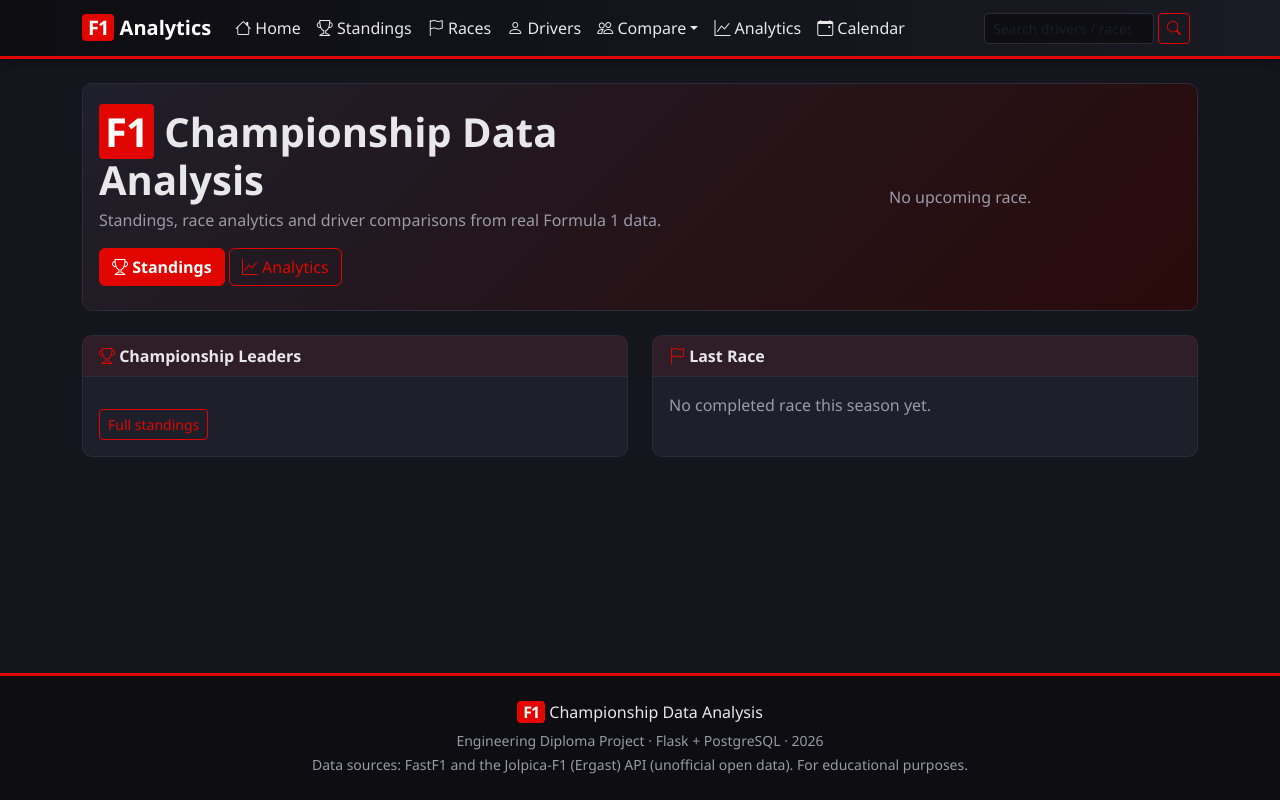
After one commit to ferhangedik/f1-championship-app, a Flask app: page / in a window 1280 px wide. The commit adds this page. Run offline with Flask 3, Linux system fonts and the light colour scheme; data that the repository does not hold is empty; some libraries are stand-ins or nearby versions.

Commit message:
feat: dashboard home page, search and error pages

```diff
--- a/app.py
+++ b/app.py
@@ -5,7 +5,7 @@
 import os
 from datetime import date
 
-from flask import Flask
+from flask import Flask, render_template
 from dotenv import load_dotenv
 
 import db
@@ -31,12 +31,14 @@ def create_app():
     from routes.compare import bp as compare_bp
     from routes.analytics import bp as analytics_bp
     from routes.calendar import bp as calendar_bp
+    from routes.home import bp as home_bp
     app.register_blueprint(standings_bp)
     app.register_blueprint(drivers_bp)
     app.register_blueprint(races_bp)
     app.register_blueprint(compare_bp)
     app.register_blueprint(analytics_bp)
     app.register_blueprint(calendar_bp)
+    app.register_blueprint(home_bp)
 
 
     # Every POST request must carry the session's anti-CSRF token
@@ -52,6 +54,19 @@ def create_app():
             "csrf_token": csrf_token,
         }
 
+    # Error pages (400 / 404 / 500)
+    @app.errorhandler(400)
+    def bad_request(e):
+        return render_template("errors/400.html"), 400
+
+    @app.errorhandler(404)
+    def not_found(e):
+        return render_template("errors/404.html"), 404
+
+    @app.errorhandler(500)
+    def server_error(e):
+        return render_template("errors/500.html"), 500
+
     return app
 
 
--- /dev/null
+++ b/routes/home.py
@@ -0,0 +1,103 @@
+#routes/home.py — Home page (dashboard) and site search.
+#All values are computed with SQL aggregation queries.
+
+from datetime import datetime, time
+from flask import Blueprint, render_template, request
+import db
+
+bp = Blueprint("home", __name__)
+
+
+CURRENT_SEASON = "SELECT season_id, year FROM hfg_seasons ORDER BY year DESC LIMIT 1"
+
+# Championship leaders: the first row of the standings functions (procedures.sql)
+DRIVER_LEADER = "SELECT * FROM hfg_fn_driver_standings(%s) LIMIT 1;"
+TEAM_LEADER = "SELECT * FROM hfg_fn_constructor_standings(%s) LIMIT 1;"
+
+LAST_RACE = """
+SELECT r.race_id, r.name, r.round, r.race_date, c.country
+FROM hfg_races r
+JOIN hfg_circuits c ON c.circuit_id = r.circuit_id
+WHERE r.season_id = %s AND r.is_upcoming = FALSE
+ORDER BY r.round DESC
+LIMIT 1;
+"""
+
+PODIUM = """
+SELECT res.finish_position, d.driver_id, d.first_name, d.last_name, t.name AS team
+FROM hfg_results res
+JOIN hfg_drivers d ON d.driver_id = res.driver_id
+LEFT JOIN hfg_teams t ON t.team_id = res.team_id
+WHERE res.race_id = %s AND res.finish_position <= 3
+ORDER BY res.finish_position;
+"""
+
+SEASON_STATS = """
+SELECT (SELECT COUNT(*) FROM hfg_races r WHERE r.season_id = %(sid)s AND r.is_upcoming = FALSE) AS completed,
+       (SELECT COUNT(*) FROM hfg_races r WHERE r.season_id = %(sid)s) AS total_races,
+       (SELECT COUNT(DISTINCT res.driver_id) FROM hfg_results res
+          JOIN hfg_races r ON r.race_id = res.race_id WHERE r.season_id = %(sid)s) AS drivers,
+       (SELECT COUNT(*) FROM hfg_reviews) AS reviews;
+"""
+
+NEXT_RACE = """
+SELECT r.race_id, r.name, r.round, r.race_date, r.race_time,
+       c.name AS circuit, c.country, s.year
+FROM hfg_races r
+JOIN hfg_circuits c ON c.circuit_id = r.circuit_id
+JOIN hfg_seasons  s ON s.season_id = r.season_id
+WHERE r.is_upcoming = TRUE AND r.race_date >= CURRENT_DATE
+ORDER BY r.race_date
+LIMIT 1;
+"""
+
+
+@bp.route("/")
+def index():
+    season = db.query(CURRENT_SEASON, one=True)
+    ctx = {"season": season}
+    if season:
+        sid = season["season_id"]
+        ctx["driver_leader"] = db.query(DRIVER_LEADER, (sid,), one=True)
+        ctx["team_leader"] = db.query(TEAM_LEADER, (sid,), one=True)
+        ctx["stats"] = db.query(SEASON_STATS, {"sid": sid}, one=True)
+        last = db.query(LAST_RACE, (sid,), one=True)
+        ctx["last_race"] = last
+        ctx["podium"] = db.query(PODIUM, (last["race_id"],)) if last else []
+
+    nxt = db.query(NEXT_RACE, one=True)
+    ctx["next_race"] = nxt
+    if nxt:
+        # stored in UTC
+        t = nxt["race_time"] or time(13, 0)
+        ctx["next_iso"] = datetime.combine(nxt["race_date"], t).isoformat() + "Z" # "Z" lets the browser convert to the visitor's time zone
+    else:
+        ctx["next_iso"] = None
+
+    return render_template("home.html", **ctx)
+
+
+@bp.route("/search")
+def search():
+    q = (request.args.get("q") or "").strip()
+    drivers = races = []
+    if q:
+        like = f"%{q}%"
+        drivers = db.query(
+            """SELECT d.driver_id, d.first_name, d.last_name, t.name AS team
+               FROM hfg_drivers d LEFT JOIN hfg_teams t ON t.team_id = d.team_id
+               WHERE d.first_name ILIKE %s OR d.last_name ILIKE %s
+                  OR (d.first_name || ' ' || d.last_name) ILIKE %s
+               ORDER BY d.last_name LIMIT 30""",
+            (like, like, like),
+        )
+        races = db.query(
+            """SELECT r.race_id, r.name, r.race_date, s.year, c.country
+               FROM hfg_races r
+               JOIN hfg_seasons s ON s.season_id = r.season_id
+               JOIN hfg_circuits c ON c.circuit_id = r.circuit_id
+               WHERE r.name ILIKE %s OR c.name ILIKE %s OR c.country ILIKE %s
+               ORDER BY r.race_date DESC LIMIT 30""",
+            (like, like, like),
+        )
+    return render_template("search.html", q=q, drivers=drivers, races=races)
--- a/templates/base.html
+++ b/templates/base.html
@@ -18,7 +18,7 @@
 <body>
 <nav class="navbar navbar-expand-lg navbar-dark f1-navbar sticky-top">
   <div class="container">
-    <a class="navbar-brand fw-bold" href="{{ url_for('drivers.index') }}">
+      <a class="navbar-brand fw-bold" href="{{ url_for('home.index') }}">
       <span class="f1-logo">F1</span> Analytics
     </a>
     <button class="navbar-toggler" type="button" data-bs-toggle="collapse" data-bs-target="#nav">
@@ -26,6 +26,7 @@
     </button>
     <div class="collapse navbar-collapse" id="nav">
       <ul class="navbar-nav me-auto mb-2 mb-lg-0">
+                <li class="nav-item"><a class="nav-link {{ 'active' if request.endpoint=='home.index' }}" href="{{ url_for('home.index') }}"><i class="bi bi-house"></i> Home</a></li>
                 <li class="nav-item"><a class="nav-link {{ 'active' if request.blueprint=='standings' }}" href="{{ url_for('standings.index') }}"><i class="bi bi-trophy"></i> Standings</a></li>
                 <li class="nav-item"><a class="nav-link {{ 'active' if request.blueprint=='races' }}" href="{{ url_for('races.index') }}"><i class="bi bi-flag"></i> Races</a></li>
         <li class="nav-item"><a class="nav-link {{ 'active' if request.blueprint=='drivers' }}" href="{{ url_for('drivers.index') }}"><i class="bi bi-person"></i> Drivers</a></li>
@@ -39,6 +40,11 @@
                 <li class="nav-item"><a class="nav-link {{ 'active' if request.blueprint=='analytics' }}" href="{{ url_for('analytics.index') }}"><i class="bi bi-graph-up"></i> Analytics</a></li>
                 <li class="nav-item"><a class="nav-link {{ 'active' if request.blueprint=='calendar' }}" href="{{ url_for('calendar.index') }}"><i class="bi bi-calendar-event"></i> Calendar</a></li>
       </ul>
+            <form class="d-flex me-lg-2 my-2 my-lg-0" role="search" action="{{ url_for('home.search') }}" method="get">
+        <input class="form-control form-control-sm" type="search" name="q" placeholder="Search drivers / races..."
+               value="{{ request.args.get('q','') }}" style="max-width:170px">
+        <button class="btn btn-sm btn-outline-f1 ms-1" type="submit"><i class="bi bi-search"></i></button>
+      </form>
     </div>
   </div>
 </nav>
--- /dev/null
+++ b/templates/home.html
@@ -0,0 +1,131 @@
+{% extends "base.html" %}
+{% block title %}Home{% endblock %}
+
+{% block content %}
+<!-- Hero -->
+<div class="card mb-4" style="background:linear-gradient(135deg,#1f1f2b,#2a0a0a);">
+  <div class="card-body py-4">
+    <div class="row align-items-center g-3">
+      <div class="col-lg-7">
+        <h1 class="fw-bold mb-1"><span class="f1-logo">F1</span> Championship Data Analysis</h1>
+        <p class="text-muted mb-3">Standings, race analytics and driver comparisons from real Formula 1 data.
+          {% if season %}Current season: <span class="text-f1 fw-semibold">{{ season.year }}</span>.{% endif %}</p>
+        <a href="{{ url_for('standings.index') }}" class="btn btn-f1"><i class="bi bi-trophy"></i> Standings</a>
+        <a href="{{ url_for('analytics.index') }}" class="btn btn-outline-f1"><i class="bi bi-graph-up"></i> Analytics</a>
+      </div>
+      <div class="col-lg-5">
+        {% if next_race %}
+        <div class="text-center">
+          <div class="text-muted small text-uppercase">Next Race</div>
+          <div class="h4 fw-bold mb-2">{{ next_race.name }}</div>
+          <div class="d-flex justify-content-center gap-2" id="countdown">
+            <div class="countdown-box"><div class="num" id="cd-days">--</div><div class="lbl">Days</div></div>
+            <div class="countdown-box"><div class="num" id="cd-hours">--</div><div class="lbl">Hrs</div></div>
+            <div class="countdown-box"><div class="num" id="cd-mins">--</div><div class="lbl">Min</div></div>
+            <div class="countdown-box"><div class="num" id="cd-secs">--</div><div class="lbl">Sec</div></div>
+          </div>
+          <div id="cd-done" class="h5 text-f1 mt-2 d-none">🏁 Race weekend is here!</div>
+        </div>
+        {% else %}
+        <div class="text-center text-muted">No upcoming race.</div>
+        {% endif %}
+      </div>
+    </div>
+  </div>
+</div>
+
+<!-- Season statistic cards -->
+{% if stats %}
+<div class="row g-3 mb-4">
+  {% set cards = [('Completed Races', stats.completed, 'bi-flag-fill'),
+                  ('Season Races', stats.total_races, 'bi-calendar3'),
+                  ('Drivers Raced', stats.drivers, 'bi-person-fill'),
+                  ('Reviews', stats.reviews, 'bi-star-fill')] %}
+  {% for label, val, icon in cards %}
+  <div class="col-6 col-lg-3">
+    <div class="card stat-card h-100"><div class="card-body d-flex justify-content-between align-items-center">
+      <div><div class="stat-value">{{ val }}</div><div class="stat-label">{{ label }}</div></div>
+      <i class="bi {{ icon }}" style="font-size:1.8rem;color:var(--f1-border)"></i>
+    </div></div>
+  </div>
+  {% endfor %}
+</div>
+{% endif %}
+
+<div class="row g-4">
+  <!-- Championship leaders -->
+  <div class="col-lg-6">
+    <div class="card h-100">
+      <div class="card-header"><i class="bi bi-trophy text-f1"></i> {{ season.year if season }} Championship Leaders</div>
+      <div class="card-body">
+        {% if driver_leader %}
+        <div class="d-flex justify-content-between align-items-center mb-3">
+          <div>
+            <div class="text-muted small">Driver</div>
+            <a href="{{ url_for('drivers.profile', driver_id=driver_leader.driver_id) }}" class="h5 fw-bold d-block mb-0">
+              {{ driver_leader.first_name }} {{ driver_leader.last_name }}</a>
+            <div class="text-muted small">{{ driver_leader.team or '—' }} · {{ driver_leader.wins }} wins</div>
+          </div>
+          <div class="text-end"><div class="display-6 fw-bold text-f1">{{ '%g'|format(driver_leader.points) }}</div><div class="stat-label">pts</div></div>
+        </div>
+        {% endif %}
+        {% if team_leader %}
+        <div class="d-flex justify-content-between align-items-center pt-2 border-top" style="border-color:var(--f1-border)!important">
+          <div><div class="text-muted small">Team</div><div class="h5 fw-bold mb-0">{{ team_leader.name }}</div></div>
+          <div class="text-end"><div class="display-6 fw-bold">{{ '%g'|format(team_leader.points) }}</div><div class="stat-label">pts</div></div>
+        </div>
+        {% endif %}
+        <a href="{{ url_for('standings.index') }}?season={{ season.season_id }}" class="btn btn-sm btn-outline-f1 mt-3">Full standings</a>
+      </div>
+    </div>
+  </div>
+
+  <!-- Last race podium -->
+  <div class="col-lg-6">
+    <div class="card h-100">
+      <div class="card-header"><i class="bi bi-flag text-f1"></i> Last Race</div>
+      <div class="card-body">
+        {% if last_race %}
+        <h5 class="fw-bold mb-1"><a href="{{ url_for('races.detail', race_id=last_race.race_id) }}">{{ last_race.name }}</a></h5>
+        <div class="text-muted small mb-3">Round {{ last_race.round }} · {{ last_race.country or '' }} · {{ last_race.race_date.strftime('%d.%m.%Y') }}</div>
+        <table class="table table-sm align-middle mb-0">
+          <tbody>
+            {% for r in podium %}
+            <tr>
+              <td style="width:40px"><span class="pos-badge {% if r.finish_position==1 %}pos-1{% elif r.finish_position==2 %}pos-2{% else %}pos-3{% endif %}">{{ r.finish_position }}</span></td>
+              <td class="fw-semibold"><a href="{{ url_for('drivers.profile', driver_id=r.driver_id) }}">{{ r.first_name }} {{ r.last_name }}</a></td>
+              <td class="text-muted text-end">{{ r.team or '—' }}</td>
+            </tr>
+            {% endfor %}
+          </tbody>
+        </table>
+        {% else %}
+        <p class="text-muted mb-0">No completed race this season yet.</p>
+        {% endif %}
+      </div>
+    </div>
+  </div>
+</div>
+{% endblock %}
+
+{% block scripts %}
+{% if next_iso %}
+<script>
+const target = new Date("{{ next_iso }}").getTime();
+const pad = n => String(n).padStart(2, '0');
+function tick() {
+  const diff = target - Date.now();
+  if (diff <= 0) {
+    document.getElementById('countdown').classList.add('d-none');
+    document.getElementById('cd-done').classList.remove('d-none');
+    clearInterval(timer); return;
+  }
+  document.getElementById('cd-days').textContent  = Math.floor(diff/86400000);
+  document.getElementById('cd-hours').textContent = pad(Math.floor((diff%86400000)/3600000));
+  document.getElementById('cd-mins').textContent  = pad(Math.floor((diff%3600000)/60000));
+  document.getElementById('cd-secs').textContent  = pad(Math.floor((diff%60000)/1000));
+}
+tick(); const timer = setInterval(tick, 1000);
+</script>
+{% endif %}
+{% endblock %}
```
Also changed, not shown: templates/errors/400.html (added, +10 -0 lines), templates/errors/404.html (added, +10 -0 lines), templates/errors/500.html (added, +10 -0 lines), templates/search.html (added, +62 -0 lines).
